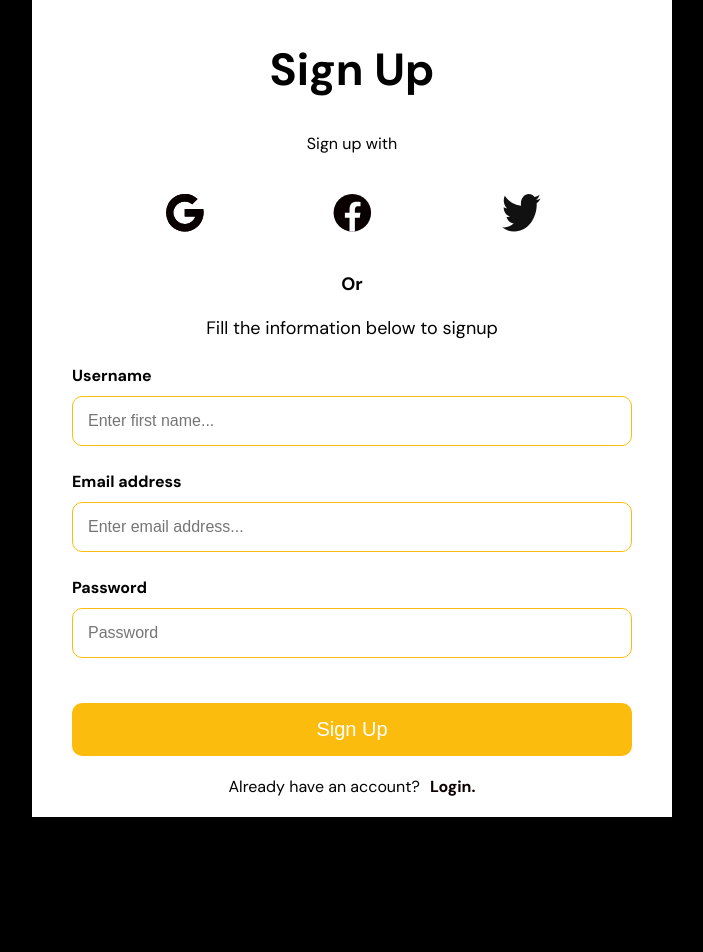
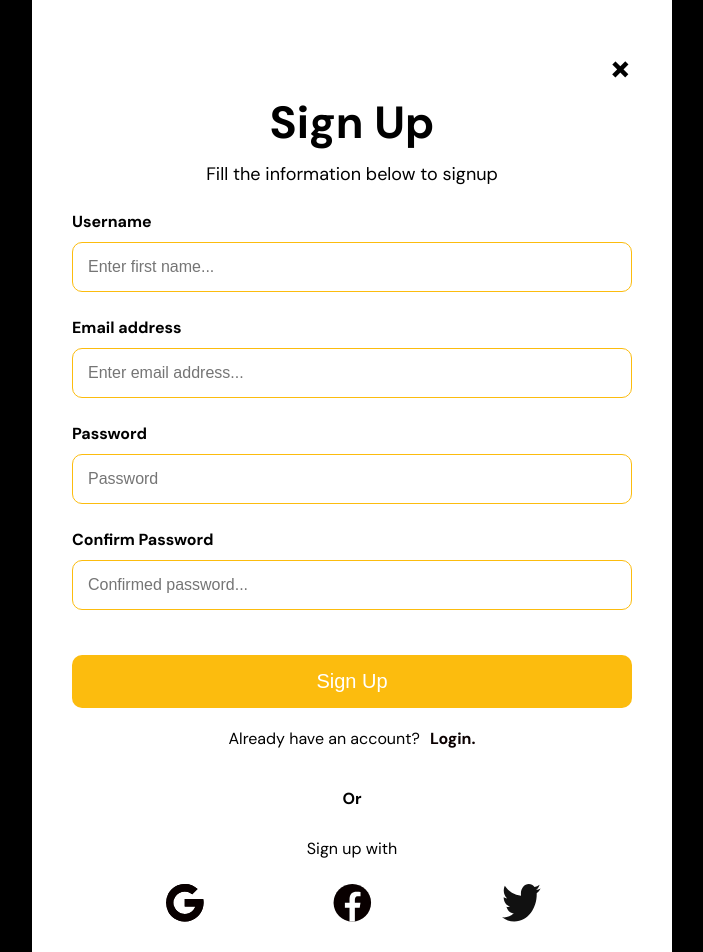
Before and after one commit to smartprincipal/EasyRentt, a React (Create React App) app: page / in a window 1280 px wide. Shown: the whole page, without its empty margins (288-991 px from the left). Before the commit the page ends 817 px from the top, so only its background shows below. Built offline with nearby package versions, Linux system fonts and the light colour scheme.

Commit message:
still working on the validation

```diff
--- a/src/Pages/Signup/Signup.css
+++ b/src/Pages/Signup/Signup.css
@@ -10,12 +10,25 @@
     /* background: transparent; */
     font-family: "DM sans", sans-serif;
 }
+.success_note {
+    color: darkgreen;
+    text-align: center;
+    display:inline-block;
+    margin: 0 auto;
+}
+
+.close_icon {
+    font-weight: bold;
+    font-size: 40px;
+    text-align: right;
+
+}
 
 h2 {
     text-align: center;
     font-size: 45px;
-        margin: 20px 0;
 }
+
 .p-head {
     text-align: center;
     font-size: 18px;
@@ -34,9 +47,11 @@
     display: block;
     font-weight: 600;
 }
+
 .input-wrap  {
     margin: 25px 0;
 }
+
 input {
     display: block;
     width: 100%;
@@ -46,6 +61,7 @@
     font-size: 16px;
     border: 1px solid #FCBC0E;
 }
+
 .signButton {
     width:100%;
     padding: 15px 10px;
@@ -56,10 +72,12 @@
     font-size: 20px;
     color: #ffffff;
 }
+
 .signButton:hover {
     background-color: #daa003;
     cursor: pointer;
 }
+
 .signButton a {
     text-decoration: none;
     color: #ffffff;
@@ -85,7 +103,7 @@
 }
 .or-opt {
     text-align: center;
-        margin: 30px 0;
+    margin: 15px 0;
     line-height: 30px;
 }
 .or {
--- a/src/Pages/Signup/Signup.jsx
+++ b/src/Pages/Signup/Signup.jsx
@@ -9,9 +9,9 @@ import google from '../../Assets/google.svg'
 
 function SignUp () {
 
-    const initialValues = {username: "", email: "", password: ""};
+    const initialValues = {username: "", email: "", password: "", confirmedPassword: ""};
     const [inputValues, setInputValues] = useState(initialValues);
-    const [inputErrors, setInputErrors] = useState({error: "error message"});
+    const [inputErrors, setInputErrors] = useState({});
     const [isSubmit, setIsSubmit] = useState(false);
 
     const handleChange = (e) => {
@@ -28,9 +28,9 @@ function SignUp () {
 
     const validate = (values) => {
         const errors = {};
-        const nameRegex = /^([A-Za-z0-9]).{5,20}$/;
-        const eMailRegex = /^[a-zA-Z0-9.!#$%&'*+/=?^_`{|}~-]+@[a-zA-Z0-9-]+(?:\.[a-zA-Z0-9-]+)*$/;
-        const passwordRegex = /^(?=.*\d)(?=.*[a-zA-Z])(?=.*[A-Z])(?=.*[-\#\$\.\%\&\*])(?=.*[a-zA-Z]).{8,16}$/;
+        // const nameRegex = /^([A-Za-z0-9]).{5,20}$/;
+        const regex = /^[a-zA-Z0-9.!#$%&'*+/=?^_`{|}~-]+@[a-zA-Z0-9-]+(?:\.[a-zA-Z0-9-]+)*$/;
+        const passwordRegex = /^(?=.*[0-9])(?=.*[a-zA-Z])(?=.*[!@#$%^&*])[a-zA-Z0-9!@#$%^&*]{8,20}$/
         if(!values.username) {
             errors.username = "Enter your first name";
         } else if(values.username.length < 5) {
@@ -38,19 +38,25 @@ function SignUp () {
         }
         if(!values.email) {
             errors.email = "Enter your e-mail address";
-        } else if(eMailRegex.text(values.email)) {
-            errors.email = "This is not a valid email address"
+        } else if(!regex.test(values.email)) {
+            errors.email = "This is not a valid email address";
         }
         if(!values.password) {
             errors.password = "Create a password, it is required";
-        } else if(values.password) {
-            errors.password = "Password characters must be more than eight(8)"
-        } else if(passwordRegex.text(values.password)) {
-            errors.password = "Password should contain atleast a number and capital letter"
+        } else if(values.password.length < 8) {
+            errors.password = "Password characters must be more than eight(8)";
+        } else if(values.password.length > 20) {
+            errors.password = "Password characters must not be more than twenty(20)";
+        } else if(passwordRegex.test(values.password)) {
+            errors.password ="Password must have a number, capital letter and a special character"
         }
+        if(!values.confirmedPassword) {
+            errors.confirmedPassword = "Confirmed your password";
+        } else if(values.confirmedPassword !== values.password) {
+            errors.confirmedPassword = "Password not matched...";
+        };
         return errors;
     }
-
 
     useEffect(()=> {
         console.log(inputErrors);
@@ -64,26 +70,17 @@ function SignUp () {
     return (
 
     <div className="login-form">
+        <small className="success_note">
+                {Object.keys(inputErrors).length === 0 && isSubmit ?
+                <span className='success_note'>Sign up successfully</span> : null}
+            </small>
+        <div className='close_icon'>
+            &times;
+        </div>
         <h2>Sign Up</h2>
 
-        <p className="or-opt">Sign up with </p>
-        <div className="login-opt">
-            <a href="#">
-                <img className="m-icon m-icon2" src={google} alt="google icon" />
-            </a>
+        <p className="p-head">
 
-            <a href="#">
-                <img className="m-icon" src={facebook} alt="facebook icon" />
-            </a>
-
-            <a href="#">
-             <img className="m-icon m-icon2" src={twitter} alt="twitter icon" />
-            </a>
-
-        </div>
-
-        <p className="p-head">
-            <span className="or">Or</span><br/>
             Fill the information below to signup
         </p>
 
@@ -107,6 +104,11 @@ function SignUp () {
                 <small>{inputErrors.password}</small>
             </div>
 
+            <div className="input-wrap">
+                <label htmlFor="confirmedPassword">Confirm Password</label>
+                <input type="password" value={inputValues.confirmedPassword} onChange={handleChange} id="password" name="confirmedPassword" placeholder="Confirmed password..." />
+                <small>{inputErrors.confirmedPassword}</small>
+            </div>
             <button className="signButton">Sign Up</button>
 
 
@@ -118,8 +120,25 @@ function SignUp () {
             </span>
         </p>
 
+        <p className="or-opt"><span className="or">Or</span><br/>
+        Sign up with
 
+         </p>
 
+        <div className="login-opt">
+            <a href="#">
+                <img className="m-icon m-icon2" src={google} alt="google icon" />
+            </a>
+
+            <a href="#">
+                <img className="m-icon" src={facebook} alt="facebook icon" />
+            </a>
+
+            <a href="#">
+             <img className="m-icon m-icon2" src={twitter} alt="twitter icon" />
+            </a>
+
+        </div>
 
     </div>
     );
```
Lines whose indentation alone changed are shown as unchanged.
